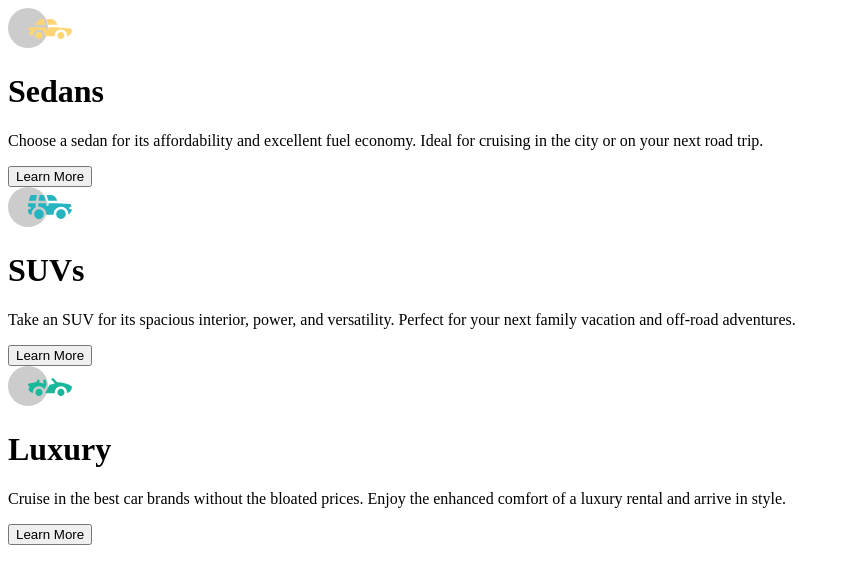
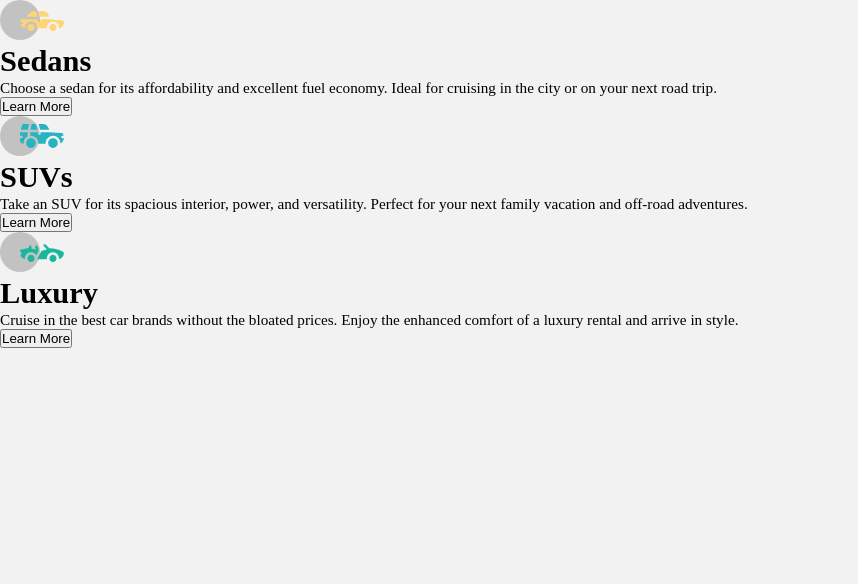
Before and after one commit to JoshuaMeeks/3-column-preview-card-component, a plain HTML site: page index.html in a window 1280 px wide. Shown: the whole page, without its empty margins (0-858 px from the left). Drawn offline with Linux system fonts and the light colour scheme.

Commit message:
Add CSS styling to body element

```diff
--- a/styles.css
+++ b/styles.css
@@ -7,3 +7,14 @@
   --transparent-white: hsla(0, 0%, 100%, 0.75);
   --very-light-gray: hsl(0, 0%, 95%);
 }
+
+* {
+  margin: 0;
+  padding: 0;
+  box-sizing: border-box;
+}
+
+body {
+  background-color: var(--very-light-gray);
+  font-size: .95rem;
+}
```
